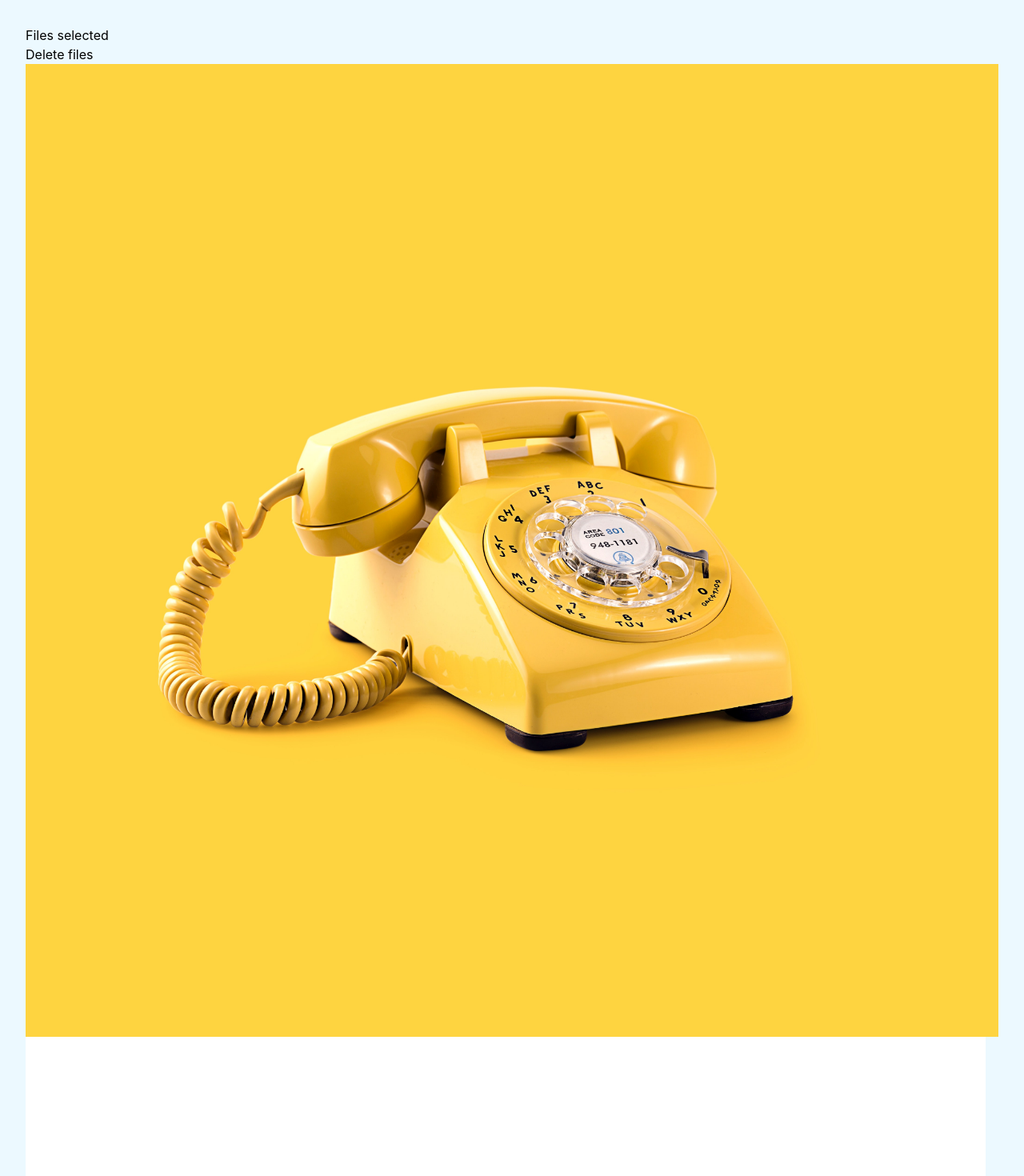
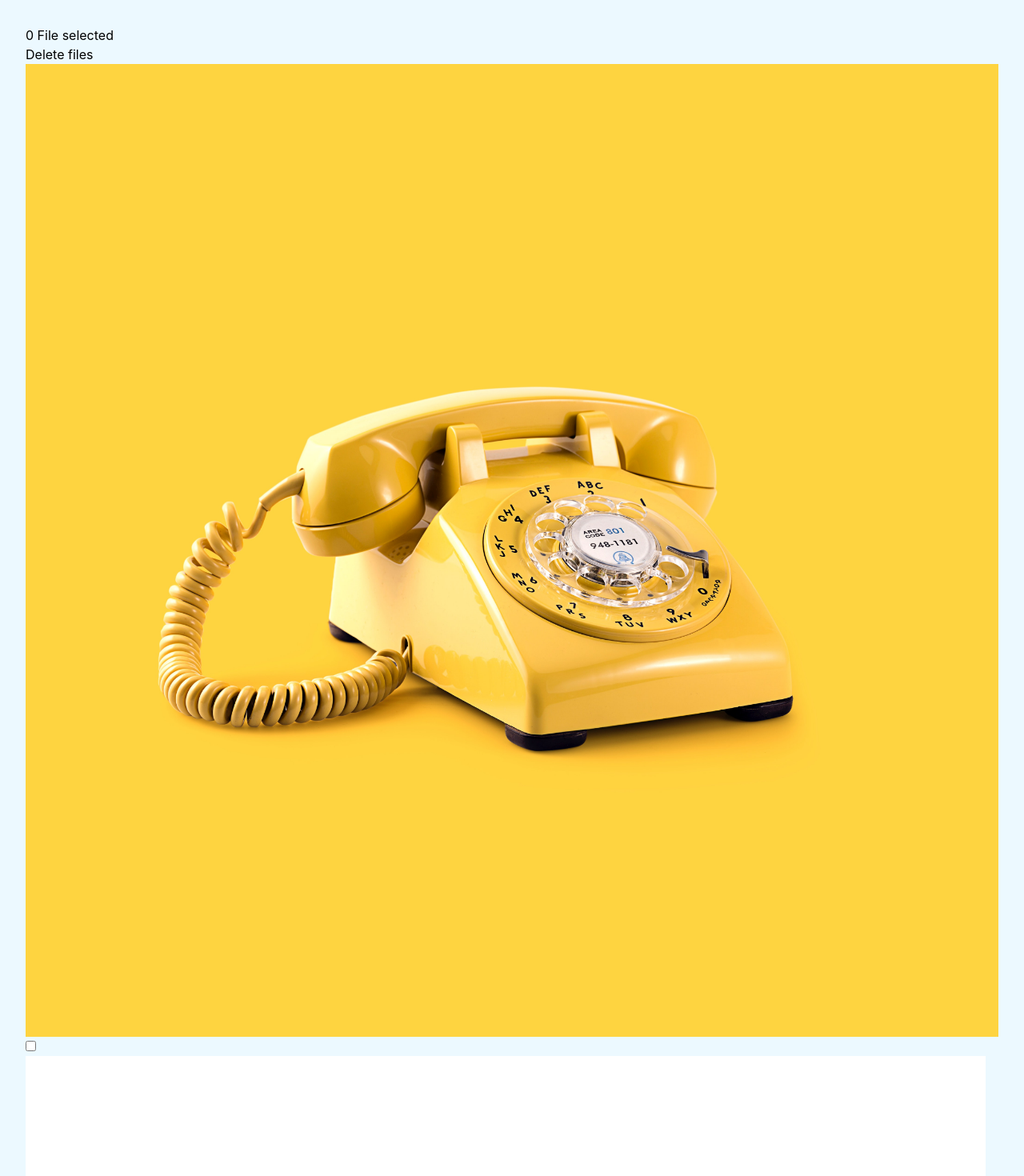
Before and after one commit to RHRABIN/image-gallery, a React (Vite) app: page / in a window 1280 px wide. Shown: the top 1470 px of the page at 80% size. Built offline with nearby package versions, Linux system fonts and the light colour scheme.

Commit message:
image select, de select, delete done, and animation added

```diff
--- a/src/App.tsx
+++ b/src/App.tsx
@@ -1,59 +1,40 @@
-import { ChangeEvent, useRef } from 'react';
+import { useState, useEffect } from 'react';
 import './App.css'
 import ImageComponent from './components/ImageComponent';
-import UploadImageSvg from './components/svg/UploadImageSvg';
 import importAllImages from './utils/imageLoader';
+import Header from './components/Header';
+import UploadImage from './components/UploadImage';
 
+type Image = {
+  id: number;
+  url: string;
+}
 function App() {
-  const selectedFile = [1, 2];
-  const images = importAllImages();
-  const fileInputRef = useRef<HTMLInputElement>(null);
+  const [selectedImage, setSelectedImage] = useState<number[]>([]);
+  const [allImages, setAllImages] = useState<Image[]>([]); const images = importAllImages();
 
-  const handleUploadClick = () => {
-    if (fileInputRef.current) {
-      fileInputRef.current.click(); // Click the hidden file input when the styled part is clicked
+  useEffect(() => {
+    if (images) {
+      setAllImages(images)
     }
-  };
+    // eslint-disable-next-line react-hooks/exhaustive-deps
+  }, [])
 
-  const handleFileChange = (e: ChangeEvent<HTMLInputElement>) => {
-    const selectedFile = e.target.files && e.target.files[0];
-    // Handle the selected file, for instance, you might want to upload it
-    console.log(selectedFile);
+  const handleDelete = () => {
+    const resultArray = allImages.filter(item => !selectedImage.includes(item.id));
+    setAllImages(resultArray)
+    setSelectedImage([])
   };
 
   return (
     <main className='bg-white rounded-lg '>
       {/* title */}
-      <div className='flex justify-between border-b py-4 border-[#ccc]  px-4'>
-        {/* <h1 className="text-xl font-bold">Gallery</h1> */}
-        <h1 className="text-xl font-bold">
-          {selectedFile.length > 1 ? "Files" : "File"} selected
-        </h1>
-        <button className='text-red-600 font-semibold hover:border-b border-red-600'>Delete files</button>
-      </div>
+      <Header handleDelete={handleDelete} selectedImage={selectedImage} />
       <div className='p-4 grid grid-cols-5 gap-4'>
         {
-          images.map((url, idx) => <ImageComponent key={idx} index={idx} url={url} />)
+          allImages.map((url, idx) => <ImageComponent setSelectedImage={setSelectedImage} selectedImage={selectedImage} key={idx} index={idx} data={url} />)
         }
-        {/* <div className={`border-dashed border-2 rounded-lg cursor-pointer hover:border-sky-200 flex items-center justify-center flex-col`}>
-          <UploadImageSvg />
-          <h1 className='font-medium'>Add Images</h1>
-        </div> */}
-        <div>
-          <label
-            className={`border-dashed border-2 rounded-lg cursor-pointer hover:border-sky-200 flex items-center justify-center flex-col h-full`}
-            onClick={handleUploadClick}
-          >
-            <UploadImageSvg />
-            <h1 className='font-medium'>Add Images</h1>
-          </label>
-          <input
-            type="file"
-            ref={fileInputRef}
-            style={{ display: 'none' }}
-            onChange={handleFileChange}
-          />
-        </div>
+        <UploadImage />
       </div>
     </main>
   )
--- /dev/null
+++ b/src/components/Header.tsx
@@ -0,0 +1,18 @@
+type ISelectedImage = {
+    selectedImage: number[];
+    handleDelete: () => void;
+}
+const Header = (params: ISelectedImage) => {
+    const { selectedImage, handleDelete } = params;
+    return (
+        <header className='flex justify-between border-b py-4 border-[#ccc]  px-4'>
+            {/* <h1 className="text-xl font-bold">Gallery</h1> */}
+            <h1 className="text-xl font-bold">
+                {selectedImage.length} {selectedImage.length > 1 ? "Files" : "File"} selected
+            </h1>
+            <button onClick={handleDelete} className='text-red-600 font-semibold hover:border-b border-red-600'>Delete files</button>
+        </header>
+    );
+};
+
+export default Header;
--- a/src/components/ImageComponent.tsx
+++ b/src/components/ImageComponent.tsx
@@ -1,12 +1,41 @@
+import "./image.css"
 type IParamImage = {
-    url: string;
+    data: {
+        id: number;
+        url: string;
+    };
     index: number;
+    setSelectedImage: React.Dispatch<React.SetStateAction<number[]>>;
+    selectedImage: number[];
+
 }
 const ImageComponent = (params: IParamImage) => {
+    const { data, index, selectedImage, setSelectedImage } = params;
+
+    const handleSelect = (id: number) => {
+        const isExist = selectedImage?.includes(id);
+
+        if (isExist) {
+            // If the ID exists, filter it out (remove from the array)
+            setSelectedImage(prev => prev.filter(i => i !== id));
+        } else {
+            // If the ID doesn't exist, add it to the array
+            setSelectedImage(prev => [...prev, id]);
+
+        }
+    };
+
+
     return (
-        <div className={`border-2 hover:bg-[#ccc] rounded-lg overflow-hidden ${params.index == 0 && "col-span-2 row-span-2"}`}>
-            <img src={params.url} className="hover:opacity-5" />
+        <div className={`border-2 rounded-lg overflow-hidden  ${index === 0 ? "col-span-2 row-span-2" : ""}
+        ${selectedImage?.includes(data.id) ? "image-selected" : "image-parent"} `}
+        >
+            <img src={data.url} className="w-full h-auto" alt="Your Alt Text" />
+            <input
+                onClick={() => handleSelect(data.id)}
+                className="z-10 absolute top-4 left-4 w-5 h-5 " type="checkbox" checked={selectedImage?.includes(data.id)} />
         </div>
+
     );
 };
 
--- /dev/null
+++ b/src/components/UploadImage.tsx
@@ -0,0 +1,39 @@
+import { ChangeEvent, useRef, } from 'react';
+import UploadImageSvg from './svg/UploadImageSvg';
+
+const UploadImage = () => {
+    const fileInputRef = useRef<HTMLInputElement>(null);
+    // const [imagesData, setImagesData] = useState();
+
+
+    const handleUploadClick = () => {
+        if (fileInputRef.current) {
+            fileInputRef.current.click(); // Click the hidden file input when the styled part is clicked
+        }
+    };
+
+    const handleFileChange = (e: ChangeEvent<HTMLInputElement>) => {
+        const selectedFile = e.target.files && e.target.files[0];
+        console.log(selectedFile);
+    };
+    return (
+
+        <div>
+            <label
+                className={`border-dashed border-2 rounded-lg cursor-pointer hover:border-sky-200 flex items-center justify-center flex-col h-full`}
+                onClick={handleUploadClick}
+            >
+                <UploadImageSvg />
+                <h1 className='font-medium'>Add Images</h1>
+            </label>
+            <input
+                type="file"
+                ref={fileInputRef}
+                style={{ display: 'none' }}
+                onChange={handleFileChange}
+            />
+        </div>
+    );
+};
+
+export default UploadImage;
--- /dev/null
+++ b/src/components/image.css
@@ -0,0 +1,24 @@
+.image-parent {
+    position: relative;
+  }
+
+  .image-parent::after {
+    content: "";
+    position: absolute;
+    background-color: #7e7474;
+    opacity: 0;
+    top: 0;
+    left: 0;
+    width: 100%;
+    height: 100%;
+    z-index: 1;
+    transition: opacity  0.3s;
+  }
+
+  .image-parent:hover::after {
+    opacity: 0.7;
+  }
+
+  .image-selected{
+    position: relative;
+  }
--- a/src/utils/imageLoader.ts
+++ b/src/utils/imageLoader.ts
@@ -11,7 +11,7 @@ import image11 from "../assets/image-11.jpeg"
 import image10 from "../assets/image-10.jpeg"
 
 const importAllImages = () => {
-    const images: string[] = [image11, image3, image2, image7, image9, image4, image5, image6, image8, image10, image1];
+    const images: { id: number, url: string }[] = [{ url: image11, id: 1 }, { url: image3, id: 2 }, { url: image2, id: 3 }, { url: image7, id: 4 }, { url: image9, id: 5 }, { url: image4, id: 6 }, { url: image5, id: 7 }, { url: image6, id: 8 }, { url: image8, id: 9 }, { url: image10, id: 10 }, { url: image1, id: 11 }];
     return images;
 };
 
```
